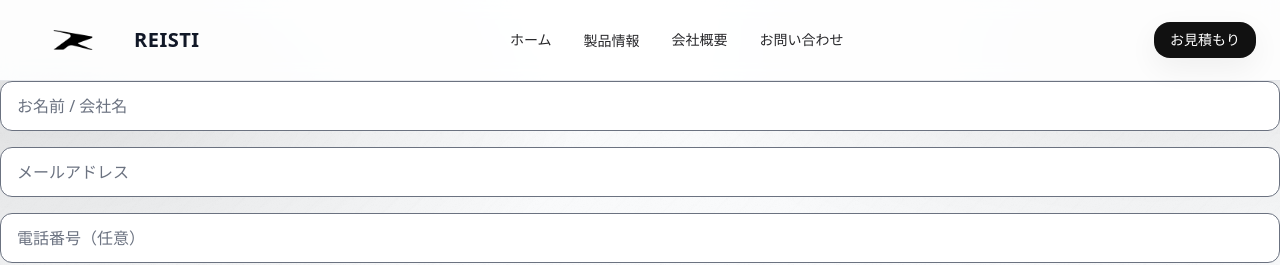
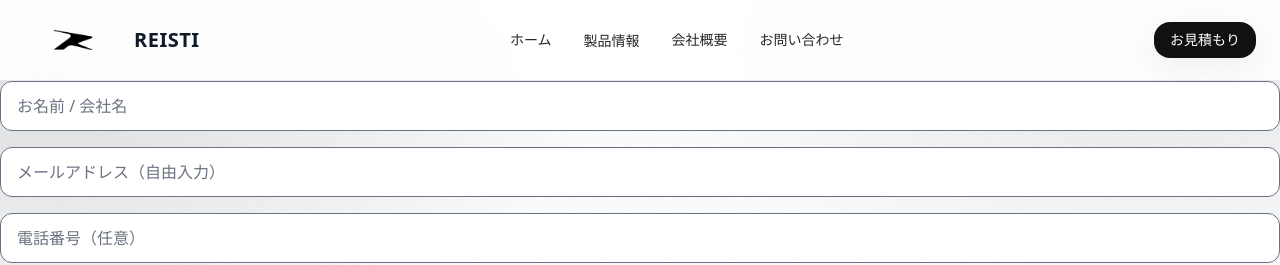
Before and after one commit to op83070723/reisti.web, a Vue app: page /contact in a window 1280 px wide. Shown: the top 265 px of the page. Built offline with nearby package versions, Linux system fonts and the light colour scheme.

Commit message:
Update ContactView.vue

```diff
--- a/src/views/ContactView.vue
+++ b/src/views/ContactView.vue
@@ -1,17 +1,15 @@
 <script setup>
 import { ref } from 'vue'
 
-// ✉️ 表單資料
 const name = ref('')
 const email = ref('')
 const phone = ref('')
 const message = ref('')
-const hp = ref('') // honeypot（隱藏欄位防機器人）
+const hp = ref('') // 蜜罐：要保持空字串
 const loading = ref(false)
 const done = ref(false)
 const errorMsg = ref('')
 
-// 🚀 送出處理
 async function submit() {
   loading.value = true
   errorMsg.value = ''
@@ -25,7 +23,7 @@ async function submit() {
         email: email.value.trim(),
         phone: phone.value.trim(),
         message: message.value.trim(),
-        hp: hp.value, // 應該是空字串
+        hp: hp.value, // 應該為空；若填了，後端會靜默當成功
       }),
     })
     const data = await r.json()
@@ -44,20 +42,19 @@ async function submit() {
 </script>
 
 <template>
-  <!-- ✅ 加上 novalidate 避免瀏覽器自動驗證 -->
+  <!-- 全面關閉瀏覽器驗證 -->
   <form class="space-y-4" @submit.prevent="submit" novalidate>
     <input
       v-model="name"
-      required
       placeholder="お名前 / 会社名"
       class="input"
     />
 
+    <!-- 用 text 避免瀏覽器強制驗證 email 格式 -->
     <input
       v-model="email"
-      type="email"
-      required
-      placeholder="メールアドレス"
+      type="text"
+      placeholder="メールアドレス（自由入力）"
       class="input"
     />
 
@@ -70,13 +67,12 @@ async function submit() {
 
     <textarea
       v-model="message"
-      required
       placeholder="ご用件・ご要望"
       rows="6"
       class="input"
     ></textarea>
 
-    <!-- 🐝 honeypot：隱藏的防機器人欄位 -->
+    <!-- 蜜罐（隱藏），真人看不到，bot 會誤填 -->
     <input
       v-model="hp"
       tabindex="-1"
@@ -89,17 +85,14 @@ async function submit() {
       送信しました。担当者よりご連絡いたします。
     </p>
 
-    <button class="btn" :disabled="loading">
+    <!-- 再加一層保險：就算表單沒加 novalidate，按鈕也不做驗證 -->
+    <button class="btn" :disabled="loading" formnovalidate>
       {{ loading ? '送信中…' : '送信' }}
     </button>
   </form>
 </template>
 
 <style scoped>
-.input {
-  @apply w-full rounded-xl border px-4 py-3;
-}
-.btn {
-  @apply w-full rounded-xl bg-black text-white py-3 font-semibold disabled:opacity-50;
-}
+.input { @apply w-full rounded-xl border px-4 py-3; }
+.btn { @apply w-full rounded-xl bg-black text-white py-3 font-semibold disabled:opacity-50; }
 </style>
```
